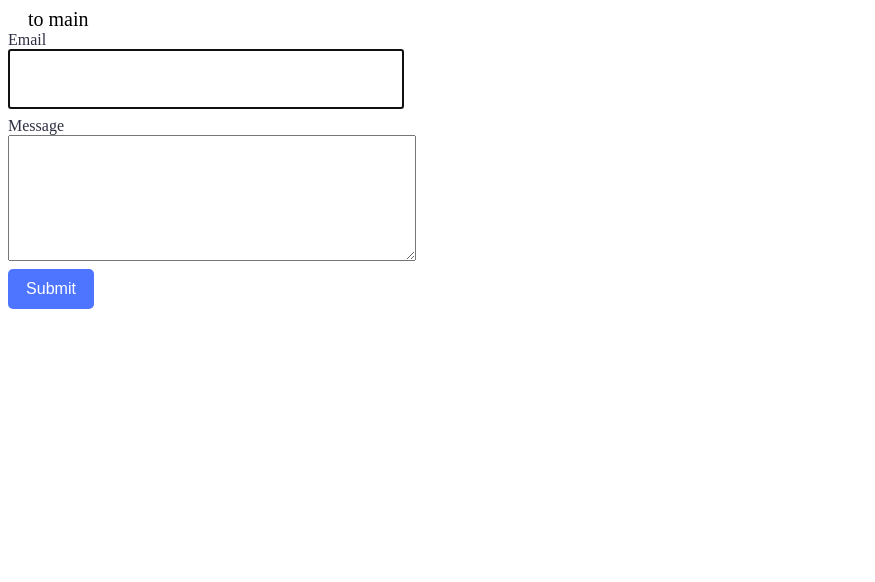
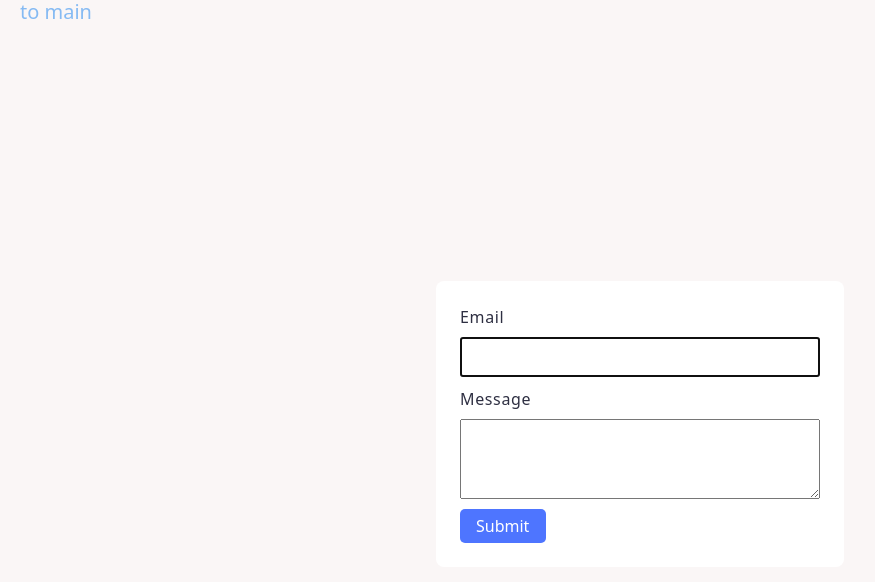
Before and after one commit to mrBidone/goit-js-hw-09, a website built with Vite: page src/2-form.html in a window 1280 px wide. Shown: the whole page, without its empty margins (0-875 px from the left). Built offline with nearby package versions, Linux system fonts and the light colour scheme.

Commit message:
Add styles

```diff
--- a/src/2-form.html
+++ b/src/2-form.html
@@ -4,11 +4,13 @@
     <meta charset="UTF-8" />
     <meta http-equiv="X-UA-Compatible" content="IE=edge" />
     <meta name="viewport" content="width=device-width, initial-scale=1.0" />
+    <link rel="stylesheet" href="https://cdn.jsdelivr.net/npm/modern-normalize@2.0.0/modern-normalize.min.css">
+    <link rel="stylesheet" href="./css/styles.css" />
     <link rel="stylesheet" href="./css/form.css">
     <title>Form</title>
   </head>
   <body>
-        <a class="return-link" href="./index.html">to main</a>
+    <a class="return-link" href="./index.html">to main</a>
     <section>
       <form class="feedback-form" autocomplete="off">
         <label>
--- a/src/css/form.css
+++ b/src/css/form.css
@@ -1,4 +1,5 @@
 .return-link {
+    background-color: rgb(250, 246, 246);
     display: block;
     padding-left: 20px;
     text-decoration: none;
@@ -13,35 +14,55 @@
     color: rgb(133, 186, 243);
 }
 
+
 section {
+    height: 100vh;
+    background-color: rgb(250, 246, 246);
+    display: flex;
+    justify-content: center;
+    align-items: center;
+}
+
+.feedback-form {
+    display: flex;
+    flex-direction: column;
     width: 408px;
-    height: 296px;
-
+    padding: 24px 24px;
+    background-color: #FFFFFF;
+    border-radius: 8px;
 }
 
 label {
+    font-weight: 400;
+    font-size: 16px;
+    line-height: 1.5;
+    letter-spacing: 0.04em;
+    color: #2e2f42;
     display: flex;
     flex-direction: column;
-    margin-bottom: 8px;
-    font-size: 16px;
-    color: #2e2f42;
+    gap: 8px;
 }
 
 input {
-    max-width: 360px;
     height: 40px;
-    padding: 8px 16px;
+    margin-bottom: 10px;
+}
+
+textarea {
+    max-height: 80px;
+    margin-bottom: 10px
 }
 
 button {
+    display: flex;
     background-color: #4E75FF;
     color: #FFFFFF;
     font-size: 16px;
     border: none;
     border-radius: 5px;
     padding: 8px 16px;
-    min-width: 86px;
-    height: 40px;
+    width: 86px;
+    max-height: 40px;
     cursor: pointer;
 }
 
```
Also changed, not shown: src/1-gallery.html (+2 -0 lines), src/index.html (+4 -4 lines).
